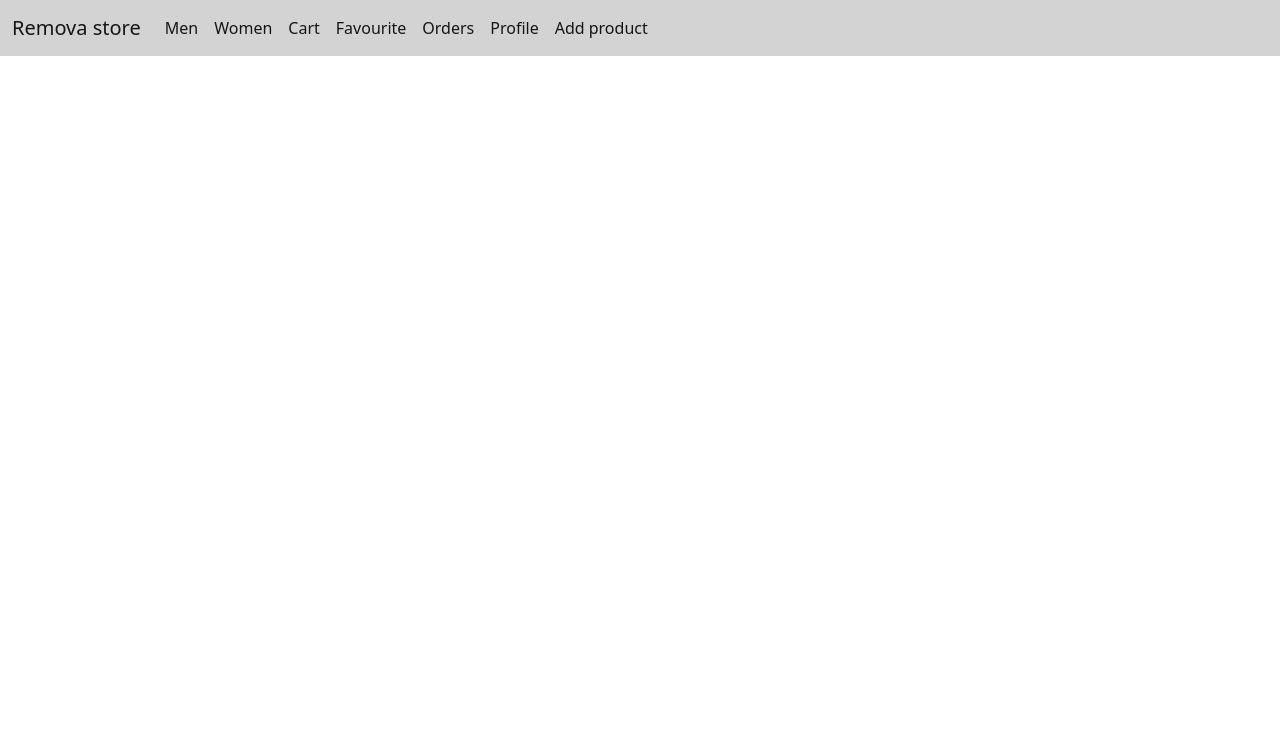
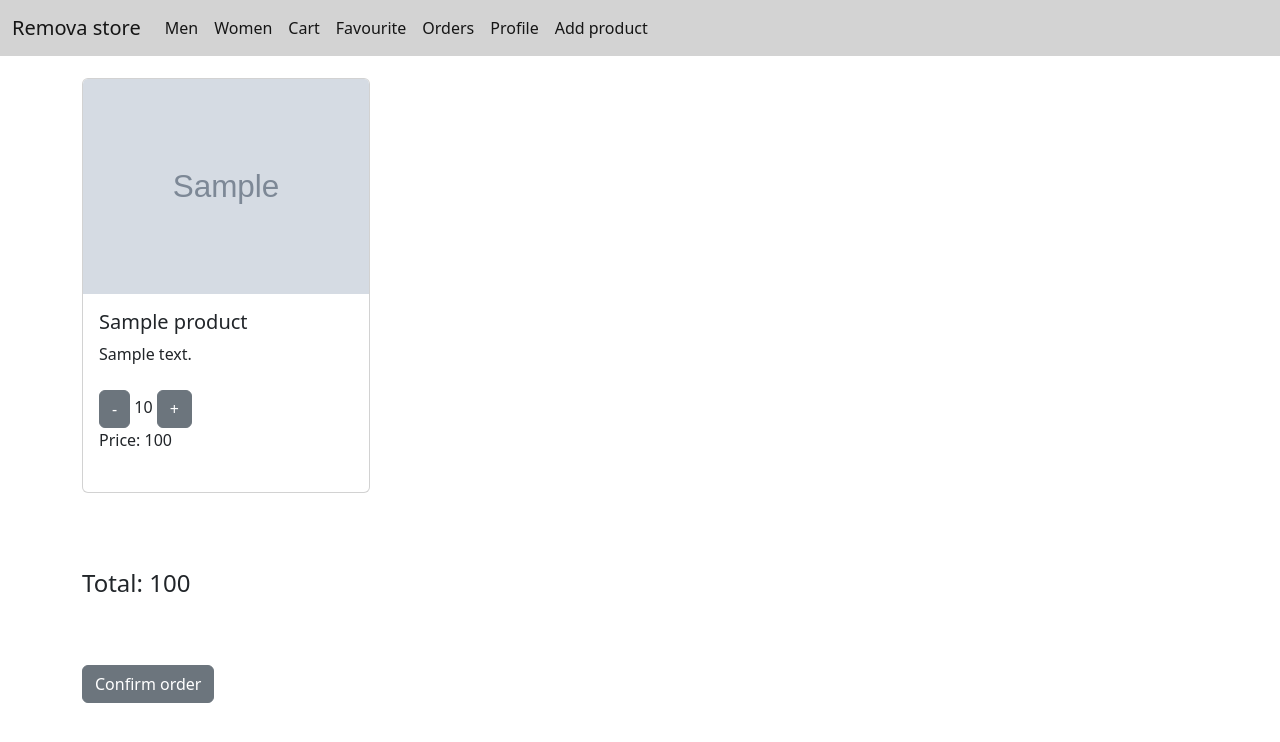
Before and after one commit to MMingazoff/sem-project-regina, a Flask app: page /cart in a window 1280 px wide. Shown: the top 742 px of the page. Run offline with Flask 2, Linux system fonts and the light colour scheme; a user stored in the database is signed in; grey boxes marked "Sample" are stand-in pictures; a database or web service that is not in the repository returns one stand-in record (values such as "Sample title"); some libraries are stand-ins or nearby versions.

Commit message:
корзина и создание заказов

```diff
--- a/app.py
+++ b/app.py
@@ -21,7 +21,8 @@ def hello_world():  # put application's code here
 
 @app.route('/main_page')
 def main_page():
-    products = db.get_all_product()
+    user_id = None if current_user.is_anonymous else current_user.get_id()
+    products = db.get_all_products(user_id)
     context = {
         'title': 'Remova store',
         'products': products
@@ -32,10 +33,11 @@ def main_page():
 @app.route('/product/<int:id>')
 def product(id):
     product = db.get_product_by_id(id)
+    product = list(product)
+    product.append(db.is_product_favourite(id))
     context = {
-        'product': product,
+        'product': tuple(product),
     }
-
     return render_template('product.html', **context)
 
 
@@ -95,10 +97,43 @@ def logout():
 @app.route('/cart')
 @login_required
 def cart_page():
+    products, total = db.get_cart_with_total(current_user.get_id())
     context = {
-        'title': 'Cart'
+        'title': 'Cart',
+        'products': products,
+        'total': total
     }
-    return render_template('main_page.html', **context)
+    return render_template('cart_page.html', **context)
+
+
+@app.route('/cart/order_confirmation')
+@login_required
+def order_confirmation():
+    products, total = db.get_cart_with_total(current_user.get_id())
+    context = {
+        'title': 'Cart',
+        'products': products,
+        'total': total
+    }
+    if not products:
+        return redirect(url_for('main_page'))
+    return render_template('confirmation_page.html', **context)
+
+
+@app.route('/product/<int:product_id>/add_to_cart')
+@login_required
+def add_to_cart(product_id):
+    db.add_to_cart(current_user.get_id(), product_id)
+    url_from = request.args.get('url_from')
+    return redirect(url_from)
+
+
+@app.route('/product/<int:product_id>/delete_from_cart')
+@login_required
+def delete_from_cart(product_id):
+    db.delete_from_cart(current_user.get_id(), product_id)
+    url_from = request.args.get('url_from')
+    return redirect(url_from)
 
 
 @app.route('/orders')
@@ -111,6 +146,14 @@ def orders_page():
     return render_template('orders_page.html', **context)
 
 
+@app.route('/orders/create_order')
+@login_required
+def create_order():
+    db.create_order(current_user.get_id())
+    db.clear_cart(current_user.get_id())
+    return redirect(url_for('orders_page'))
+
+
 @app.route('/favourite')
 @login_required
 def favourite_page():
@@ -121,7 +164,7 @@ def favourite_page():
     return render_template('favourite_page.html', **context)
 
 
-@app.route('/add_to_favourite/<int:product_id>')
+@app.route('/product/<int:product_id>/add_to_favourite')
 @login_required
 def add_to_favourite(product_id):
     db.add_to_favourite(current_user.get_id(), product_id)
@@ -129,7 +172,7 @@ def add_to_favourite(product_id):
     return redirect(url_from)
 
 
-@app.route('/delete_from_favourite/<int:product_id>')
+@app.route('/product/<int:product_id>/delete_from_favourite')
 @login_required
 def delete_from_favourite(product_id):
     db.delete_from_favourite(current_user.get_id(), product_id)
--- a/my_database.py
+++ b/my_database.py
@@ -88,7 +88,7 @@ class DataBase:
             self.cur.execute("SELECT * FROM orders WHERE user_id = %s" % user_id)
             orders = self.cur.fetchall()
             res = []
-            for create_date, _, _, id in orders:
+            for create_date, total, _, id in orders:
                 self.cur.execute(
                     "SELECT title, amount, cost, image_url, id FROM products JOIN "
                     "(SELECT product_id, order_id, count(*) amount "
@@ -96,11 +96,23 @@ class DataBase:
                     "WHERE order_id = %s" % id
                 )
                 products = self.cur.fetchall()
-                res.append(tuple((id, create_date, products)))
+                res.append(tuple((id, create_date, total, products)))
             return res
         except Exception as e:
             print(e)
             return False
+
+    def create_order(self, user_id):
+        # TODO('сделать id serial')
+        products, total = self.get_cart_with_total(user_id)
+        self.cur.execute("SELECT id FROM orders ORDER BY id DESC")
+        last_id = self.cur.fetchone()[0]
+        self.cur.execute("INSERT INTO orders (summa, user_id, id) "
+                         "VALUES (%s, %s, %s)" % (total, user_id, last_id + 1))
+        for product in products:
+            for _ in range(product[3]):
+                self.cur.execute("INSERT INTO purchases (product_id, order_id) "
+                                 "VALUES (%s, %s)" % (product[0], last_id + 1))
 
     def get_all_products(self, user_id):
         try:
@@ -136,6 +148,11 @@ class DataBase:
             print(e)
             return False
 
+    def is_product_favourite(self, product_id):
+        self.cur.execute("SELECT * FROM favorites WHERE product_id = %s" % product_id)
+        res = self.cur.fetchone()
+        return bool(res)
+
     def add_to_favourite(self, user_id, product_id):
         try:
             self.cur.execute("INSERT INTO favorites (user_id, product_id) "
@@ -147,6 +164,47 @@ class DataBase:
         try:
             self.cur.execute("DELETE FROM favorites "
                              "WHERE user_id = %s and product_id = %s" % (user_id, product_id))
+        except Exception as e:
+            print(e)
+
+    def get_cart(self, user_id):
+        try:
+            self.cur.execute("SELECT id, title, description, amount, cost, image_url FROM products JOIN "
+                             "(SELECT user_id, product_id, count(*) amount FROM cart GROUP BY user_id, product_id) c "
+                             "ON products.id = c.product_id "
+                             "WHERE user_id = %s" % user_id)
+            res = self.cur.fetchall()
+            if not res:
+                return False
+            return res
+        except Exception as e:
+            print(e)
+            return False
+
+    def clear_cart(self, user_id):
+        self.cur.execute("DELETE FROM cart WHERE user_id = %s" % user_id)
+
+    def get_cart_with_total(self, user_id):
+        products = self.get_cart(user_id)
+        total = 0
+        if products:
+            for _, _, _, amount, cost, _ in products:
+                total += amount * cost
+        return products, total
+
+    def add_to_cart(self, user_id, product_id):
+        try:
+            self.cur.execute("INSERT INTO cart (user_id, product_id) "
+                             "VALUES (%s, %s)" % (user_id, product_id))
+        except Exception as e:
+            print(e)
+
+    def delete_from_cart(self, user_id, product_id):
+        try:
+            self.cur.execute("DELETE FROM cart "
+                             "WHERE user_id = %s and product_id = %s "
+                             "and ctid = (select min(ctid) from cart "
+                             "where user_id = %s and product_id = %s);" % (user_id, product_id, user_id, product_id))
         except Exception as e:
             print(e)
 
@@ -181,7 +239,7 @@ class DataBase:
         try:
             print('updating')
             self.cur.execute(
-                "UPDATE users SET first_name=%s, last_name=%s WHERE id=%s" % (first_name, last_name, user_id))
+                "UPDATE users SET first_name='%s', last_name='%s' WHERE id=%s" % (first_name, last_name, user_id))
         except Exception as e:
             print(e)
 
--- /dev/null
+++ b/templates/cart_page.html
@@ -0,0 +1,30 @@
+{% extends 'base.html' %}
+{% block body %}
+    <div class="container">
+        {% if products %}
+            {% for id, title, description, amount, cost, image_url in products %}
+                <div class="card mb-4" style="width: 18rem;">
+                    <a href="{{ url_for('product', id=id) }}" class="link-dark"
+                       style="text-decoration: none;">
+                        <img src="{{ image_url }}" class="card-img-top" alt="...">
+                        <div class="card-body">
+                            <h5 class="card-title">{{ title }}</h5>
+                            <p class="card-text mb-4">{{ description }}</p>
+                            <a href="{{ url_for('delete_from_cart', product_id=id) }}?url_from={{ url_for('cart_page') }}"
+                               class="btn btn-secondary">-</a>
+                            {{ amount }}
+                            <a href="{{ url_for('add_to_cart', product_id=id) }}?url_from={{ url_for('cart_page') }}"
+                               class="btn btn-secondary">+</a>
+                            <p class="card-text mb-4">Price: {{ cost * amount }}</p>
+                        </div>
+                    </a>
+                </div>
+            {% endfor %}
+            <p class="fs-4 py-5">Total: {{ total }}</p>
+            <a href="{{ url_for('order_confirmation') }}"
+               class="btn btn-secondary">Confirm order</a>
+        {% else %}
+            <p class="fs-4 py-5">Your cart is empty</p>
+        {% endif %}
+    </div>
+{% endblock %}
--- a/templates/main_page.html
+++ b/templates/main_page.html
@@ -21,10 +21,10 @@
                                         <div style="padding-top: 10px;">
                                             {% if not product[7] %}
                                                 <a href="{{ url_for('add_to_favourite', product_id=product[6]) }}?url_from={{ url_for('main_page') }}"
-                                                   class="btn btn-outline-danger fav">add to fav</a>
+                                                   class="btn btn-outline-danger">add to fav</a>
                                             {% else %}
                                                 <a href="{{ url_for('delete_from_favourite', product_id=product[6]) }}?url_from={{ url_for('main_page') }}"
-                                                   class="btn btn-danger fav">delete from fav</a>
+                                                   class="btn btn-danger">delete from fav</a>
                                             {% endif %}
                                         </div>
                                     </div>
```
Also changed, not shown: templates/confirmation_page.html (added, +24 -0 lines), templates/orders_page.html (+6 -4 lines), templates/product.html (+9 -2 lines).
